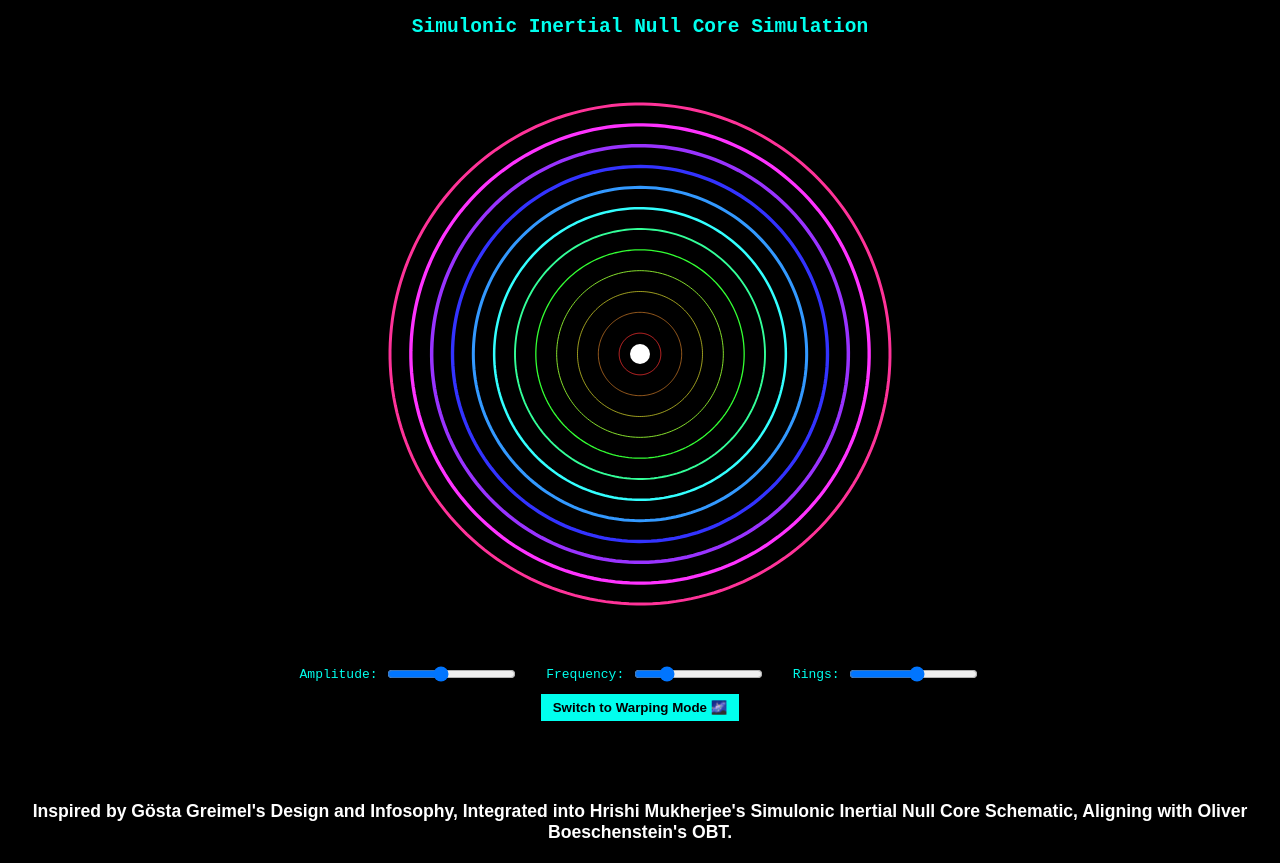
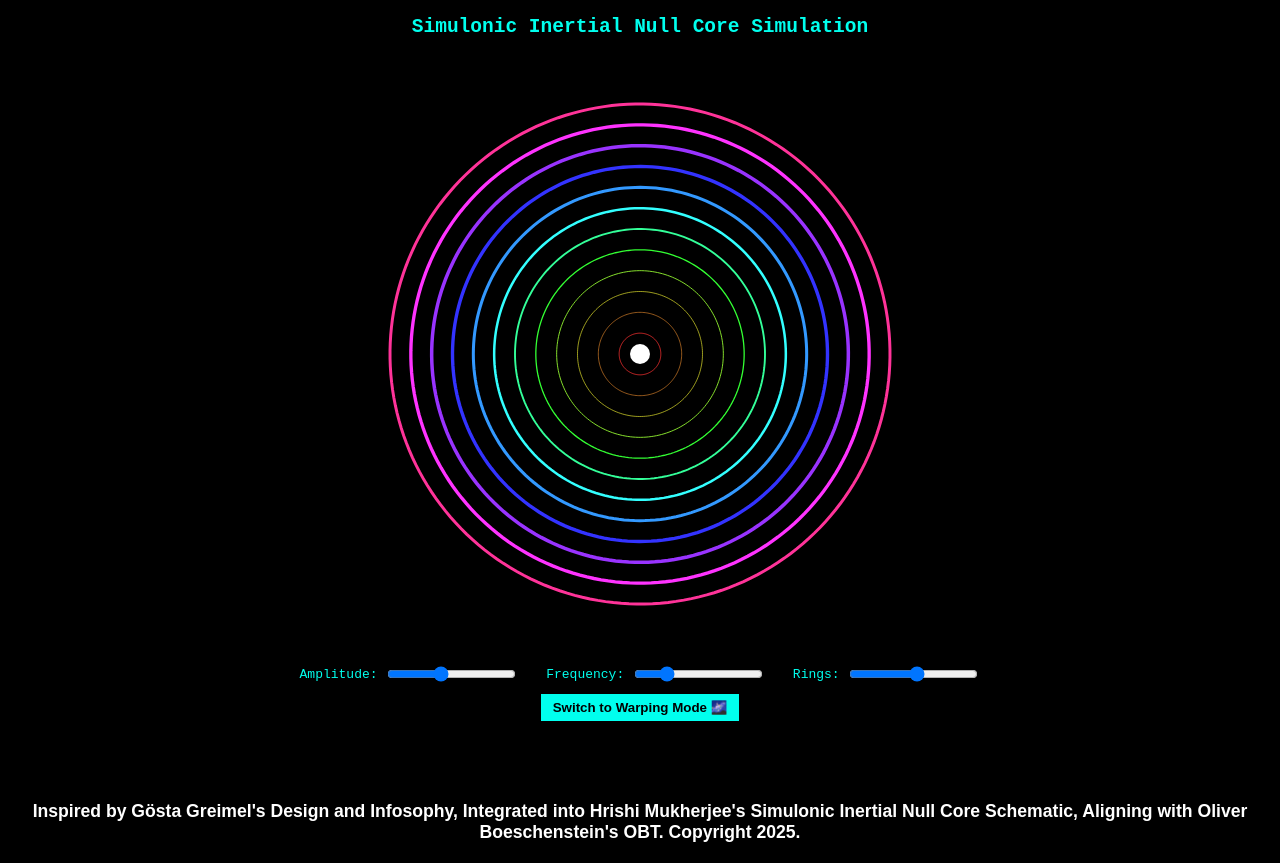
Before and after one commit to SirHrishiMukherjee/simulon-inertia, a plain HTML site: page index.html in a window 1280 px wide. Drawn offline with Linux system fonts and the light colour scheme.

Commit message:
Copyright Gösta, Hrishi, Oliver 2025.

```diff
--- a/index.html
+++ b/index.html
@@ -162,7 +162,7 @@
 <footer>
     Inspired by Gösta Greimel's Design and Infosophy,
     Integrated into Hrishi Mukherjee's Simulonic Inertial Null Core Schematic,
-    Aligning with Oliver Boeschenstein's OBT.
+    Aligning with Oliver Boeschenstein's OBT. Copyright 2025.
 </footer>
 
 </body>
```
